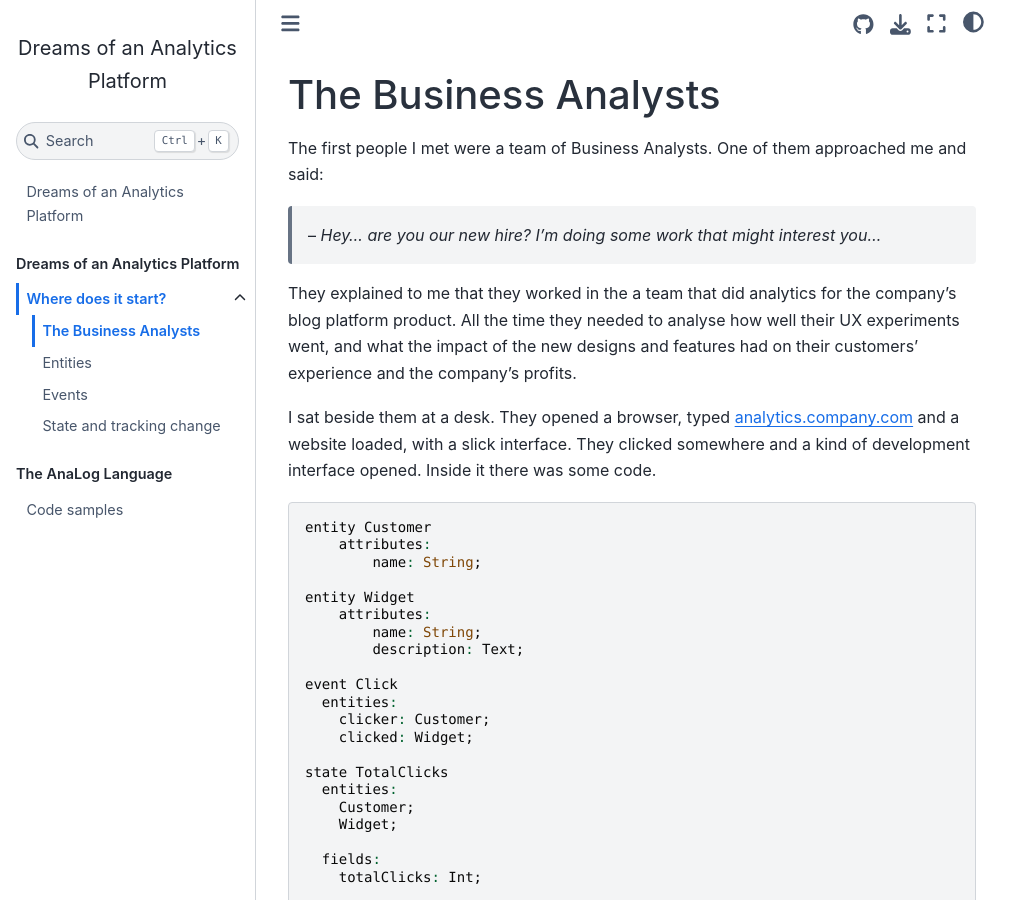
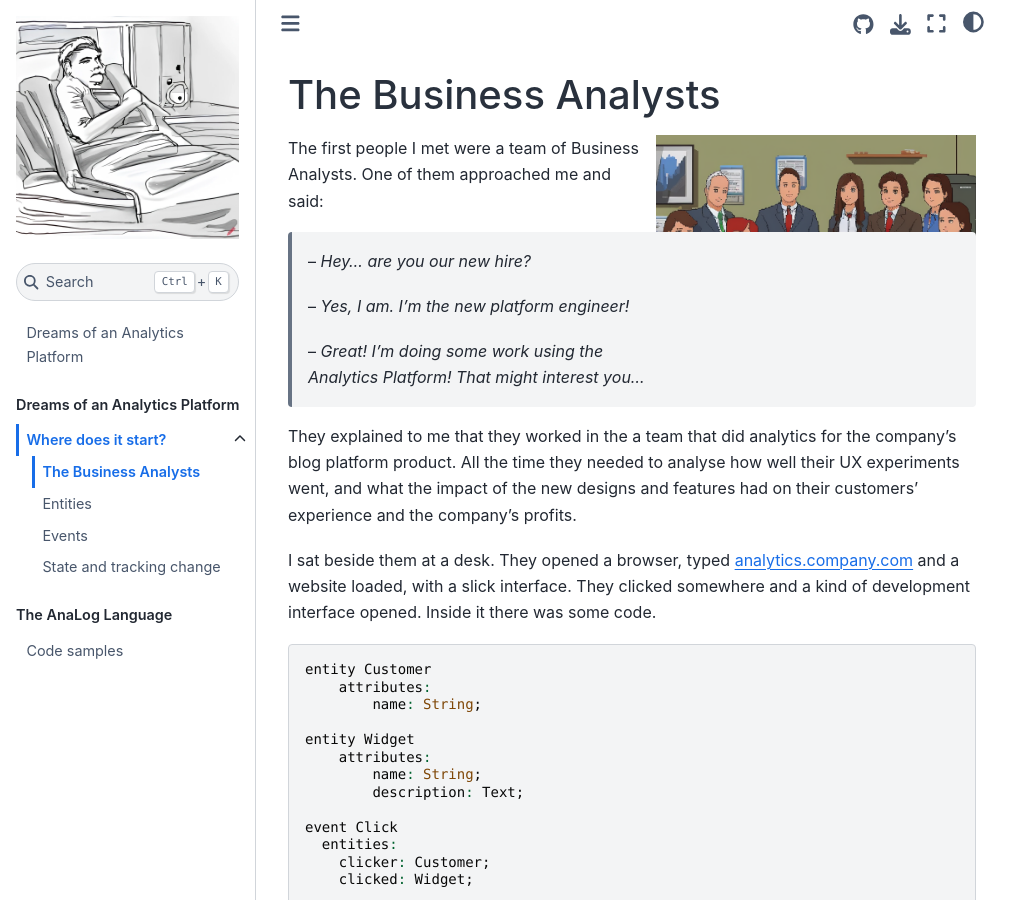
Before and after one commit to rcalsaverini/dreams, a Jupyter Book: the page built from contents/01/dreaming/01/contracts/01_meeting_the_business_analysts.md, in a window 1280 px wide and 900 px high. Shown: the whole window, without its empty margins (0-1031 px from the left). Built offline with Jupyter Book 1.0.4 settings and Sphinx 7.4.7 and the Sphinx Book theme 1.1.4, drawn with Linux system fonts in a browser that asks for light colours.

Commit message:
adding some images

```diff
--- a/_config.yml
+++ b/_config.yml
@@ -3,7 +3,7 @@
 
 title:  Dreams of an Analytics Platform
 author: The Dreamer
-# logo: logo.png
+logo: images/logo.png
 
 # Force re-execution of notebooks on each build.
 # See https://jupyterbook.org/content/execute.html
--- a/contents/01/dreaming/01/contracts/01_meeting_the_business_analysts.md
+++ b/contents/01/dreaming/01/contracts/01_meeting_the_business_analysts.md
@@ -1,8 +1,19 @@
 # The Business Analysts
+
+:::{image} /images/bas.png
+:alt: Meeting the Business Analysts
+:width: 320px
+:class: bg-primary mb-1
+:align: right
+:::
 
 The first people I met were a team of Business Analysts. One of them approached me and said:
 
->– *Hey... are you our new hire? I'm doing some work that might interest you...*
+>– *Hey... are you our new hire?*
+>
+>– *Yes, I am. I'm the new platform engineer!*
+>
+>– *Great! I'm doing some work using the Analytics Platform! That might interest you...*
 
 They explained to me that they worked in the a team that did analytics for the company's blog platform product. All the time they needed to analyse how well their UX experiments went, and what the impact of the new designs and features had on their customers' experience and the company's profits.
 
```
Also changed, not shown: contents/01/dreaming/00_where_does_it_start.md (+7 -0 lines), contents/01/dreaming/01/contracts/02_entities.md (+9 -0 lines), images/bas.png (added), images/entities.png (added), images/how-it-started.png (added), images/logo.png (added), logo.png (deleted).
